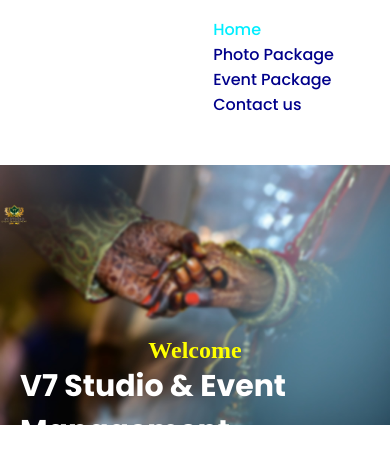
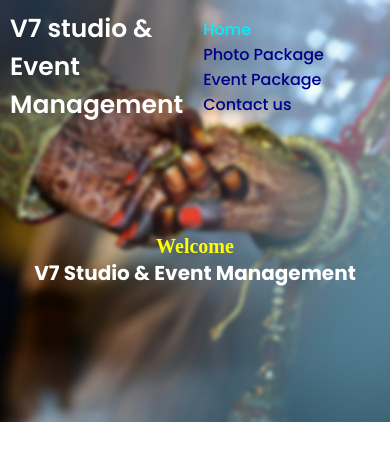
Before and after one commit to Marsh-bp/V7-Studio, a website: page public/V7_studio.html in a window 390 px wide. Shown: the top 464 px of the page. Drawn offline with nearby package versions, Linux system fonts and the light colour scheme.

Commit message:
Update styles.css

```diff
--- a/public/styles.css
+++ b/public/styles.css
@@ -413,23 +413,22 @@
     color: aqua;
 }
 @media (max-width: 768px) {
-    header {
-        padding: 10px 20px;
+     header {
+        padding: 10px 10px;
     }
-
     header nav a {
         margin-left: 20px;
         font-size: 16px;
     }
 
     section {
-        font-size: 30px; /* Decrease the font size for smaller screens */
-        padding: 20px;
-        min-height: 70vh; /* Adjust the min-height for smaller screens */
+        font-size: 20px; /* Decrease the font size for smaller screens */
+        padding: 10px;
+        min-height: 50vh; /* Adjust the min-height for smaller screens */
     }
 
     #home, #photos, #package {
-        background-size: contain; /* Make sure the background images fit */
+         /* Make sure the background images fit */
         background-position: center; /* Center the background images */
     }
 
@@ -448,9 +447,6 @@
         font-size: 30px; /* Decrease the font size for slides on smaller screens */
     }
 
-    .slider-container {
-        height: auto; /* Allow the container to adjust its height automatically */
-    }
 
     .image {
         height: auto;
@@ -464,8 +460,8 @@
     }
 
     .home-design {
-        margin-top: 200px;
-        font-size: 24px; /* Decrease the font size for smaller screens */
+        margin-top: 100px;
+        font-size: 20px; /* Decrease the font size for smaller screens */
     }
 
     .navigation span {
@@ -483,8 +479,4 @@
     .contact-img {
         width: 100%;
     }
-
-    .slider {
-        flex-direction: column; /* Stack slides vertically on smaller screens */
-    }
 }
```
